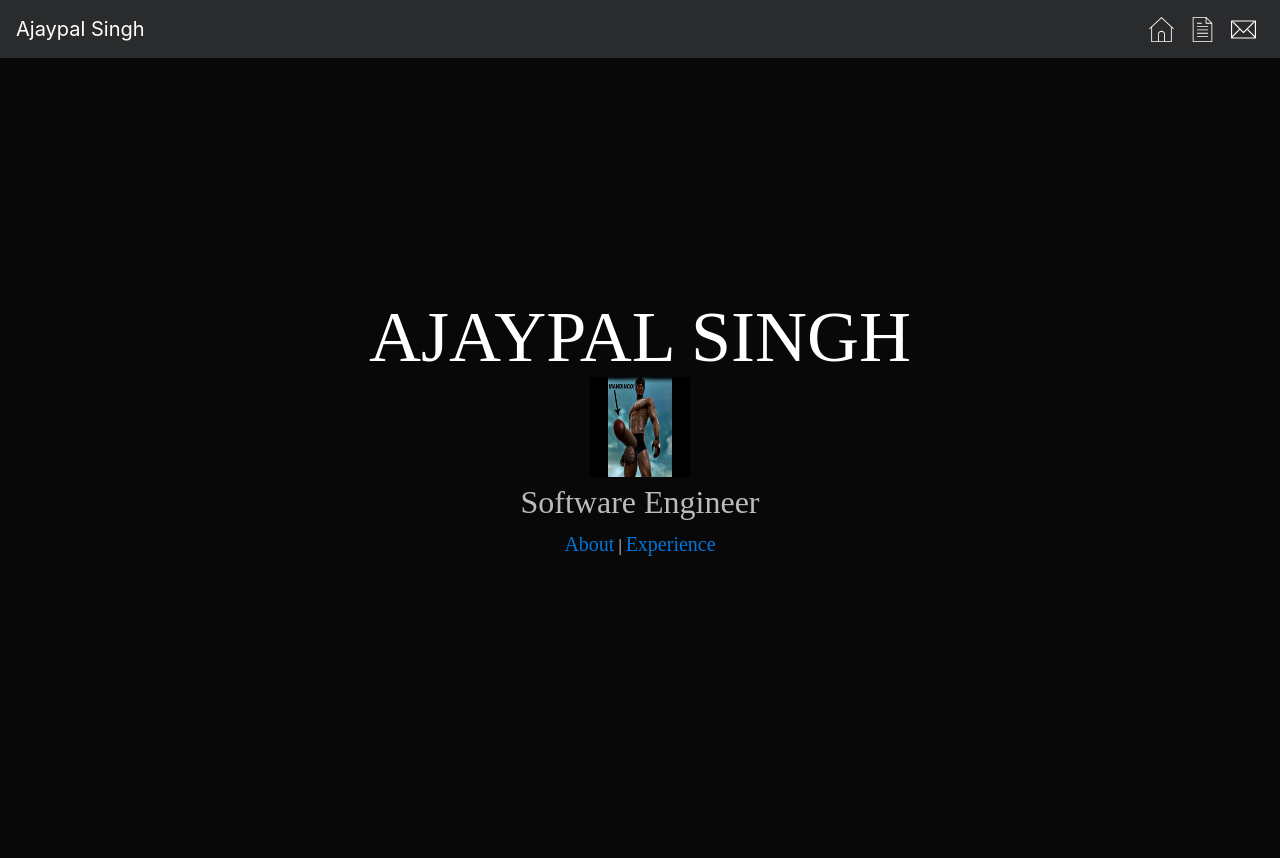
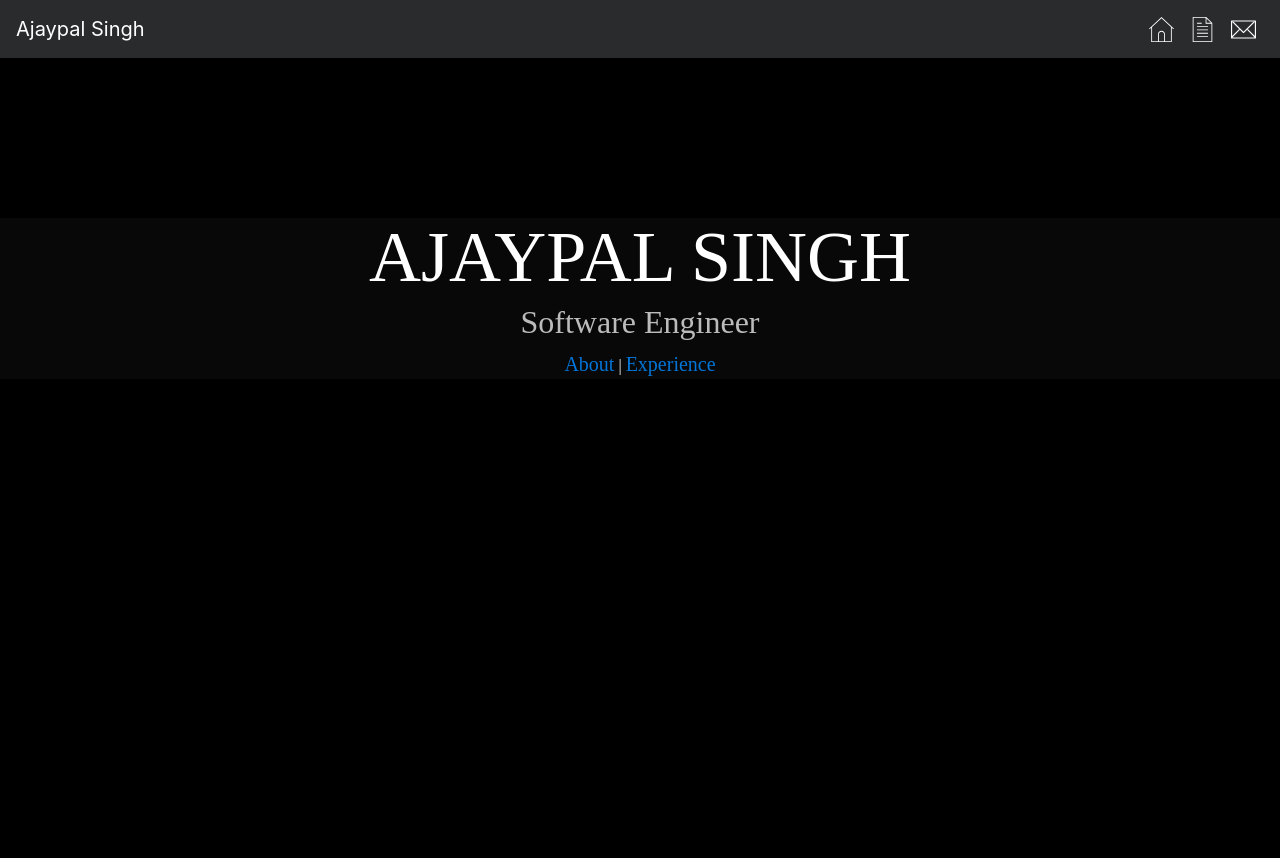
Before and after one commit to ajpaul510/expr, a Node server app: page / in a window 1280 px wide. After the commit the page ends 376 px from the top, so only its background shows below. Run offline with Node 20, Linux system fonts and the light colour scheme; some libraries are stand-ins or nearby versions.

Commit message:
css styles

```diff
--- a/public/css/home.css
+++ b/public/css/home.css
@@ -6,15 +6,19 @@
 	src:url ("../fonts/SIMPLIFICA_Typeface.ttf");
 }
 
-section {
+/*section {
+	display: block;
 	height: 100vh;
-}
+}*/
+
 .landing-page{
 	color: white;
 	background-color: #080808;
 	font-family: "SIMPLIFICA";
 	position: relative;
 	width: auto;
+	margin-top: 20vh
+
 }
 .overall,h1, h2{
 	position: relative;
--- a/views/home.handlebars
+++ b/views/home.handlebars
@@ -2,15 +2,8 @@
 <link rel="stylesheet" href="css/home.css">
 
 <section class="landing-page">
-  <h1 class="display-3 text-center" >AJAYPAL SINGH
-  	<br>
-  	<img src="images/funny.jpg" height="100px" width="100px">
-
-  </h1>
+  <h1 class="display-3 text-center" >AJAYPAL SINGH </h1>
   <h2 class="display-5 text-center" >Software Engineer </h2>
-
-
-
 	 <div class="overall">
          <p><a class="lead" href="/about">About</a> | <a class="lead" href="https://github.com/ajpaul510" target="_blank">Experience</a></p>
 
```
Also changed, not shown: public/images/funny.jpg (deleted).
